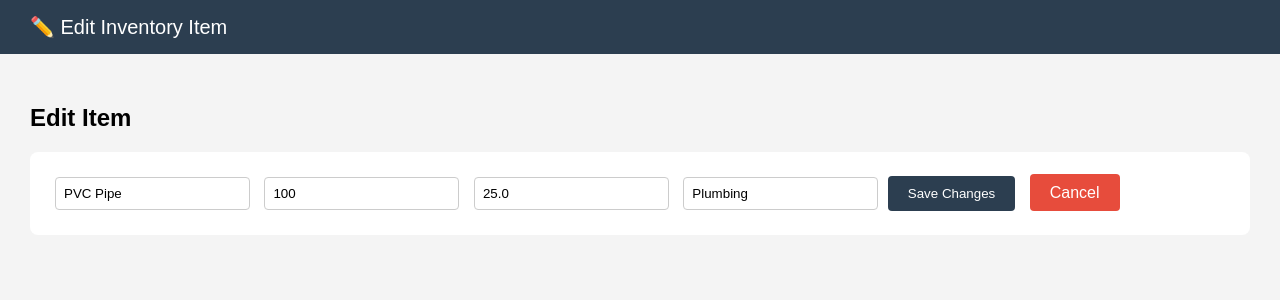
After one commit to anushkad-code/hardware-business-manager, a Flask app: page /inventory/edit/1 in a window 1280 px wide. The commit adds this page. Shown: the top 300 px of the page. Run offline with Flask 3, Linux system fonts and the light colour scheme; data comes from the database, SQL or seed files in the repository; both versions use the stored data as it was after the commit.

Commit message:
Add edit and delete for inventory and customers

```diff
--- a/app.py
+++ b/app.py
@@ -107,7 +107,42 @@ def add_job():
 
     return redirect(url_for('jobs'))
 
+@app.route('/inventory/delete/<int:id>')
+def delete_item(id):
+    item = InventoryItem.query.get_or_404(id)
+    db.session.delete(item)
+    db.session.commit()
+    return redirect(url_for('inventory'))
 
+@app.route('/inventory/edit/<int:id>', methods=['GET', 'POST'])
+def edit_item(id):
+    item = InventoryItem.query.get_or_404(id)
+    if request.method == 'POST':
+        item.name = request.form['name']
+        item.quantity = int(request.form['quantity'])
+        item.price = float(request.form['price'])
+        item.category = request.form['category']
+        db.session.commit()
+        return redirect(url_for('inventory'))
+    return render_template('edit_item.html', item=item)
+
+@app.route('/customers/delete/<int:id>')
+def delete_customer(id):
+    customer = Customer.query.get_or_404(id)
+    db.session.delete(customer)
+    db.session.commit()
+    return redirect(url_for('customers'))
+
+@app.route('/customers/edit/<int:id>', methods=['GET', 'POST'])
+def edit_customer(id):
+    customer = Customer.query.get_or_404(id)
+    if request.method == 'POST':
+        customer.name = request.form['name']
+        customer.phone = request.form['phone']
+        customer.email = request.form['email']
+        db.session.commit()
+        return redirect(url_for('customers'))
+    return render_template('edit_customer.html', customer=customer)
 
 if __name__ == '__main__':
     app.run(debug=True)
--- /dev/null
+++ b/templates/edit_item.html
@@ -0,0 +1,34 @@
+
+    <!DOCTYPE html>
+<html>
+<head>
+    <title>Edit Item</title>
+    <style>
+        body { font-family: Arial; margin: 0; background: #f4f4f4; }
+        .navbar { background: #2c3e50; color: white; padding: 15px 30px; font-size: 20px; }
+        .container { padding: 30px; }
+        form { background: white; padding: 20px; border-radius: 8px; }
+        input { padding: 8px; margin: 5px; border: 1px solid #ccc; border-radius: 4px; }
+        button { background: #2c3e50; color: white; padding: 10px 20px; border: none; border-radius: 4px; cursor: pointer; }
+        .cancel { background: #e74c3c; color: white; padding: 10px 20px; border-radius: 4px; text-decoration: none; margin-left: 10px; }
+    </style>
+</head>
+<body>
+    <div class="navbar">✏️ Edit Inventory Item</div>
+    <div class="container">
+        <h2>Edit Item</h2>
+        <form method="POST">
+            <input type="text" name="name"
+                value="{{ item.name }}" required>
+            <input type="number" name="quantity"
+                value="{{ item.quantity }}" required>
+            <input type="number" name="price"
+                value="{{ item.price }}" step="0.01" required>
+            <input type="text" name="category"
+                value="{{ item.category }}">
+            <button type="submit">Save Changes</button>
+            <a href="/inventory" class="cancel">Cancel</a>
+        </form>
+    </div>
+</body>
+</html>
```
Also changed, not shown: templates/customers.html (+14 -1 lines), templates/edit_customer.html (added, +31 -0 lines), templates/inventory.html (+13 -1 lines), instance/business.db.
